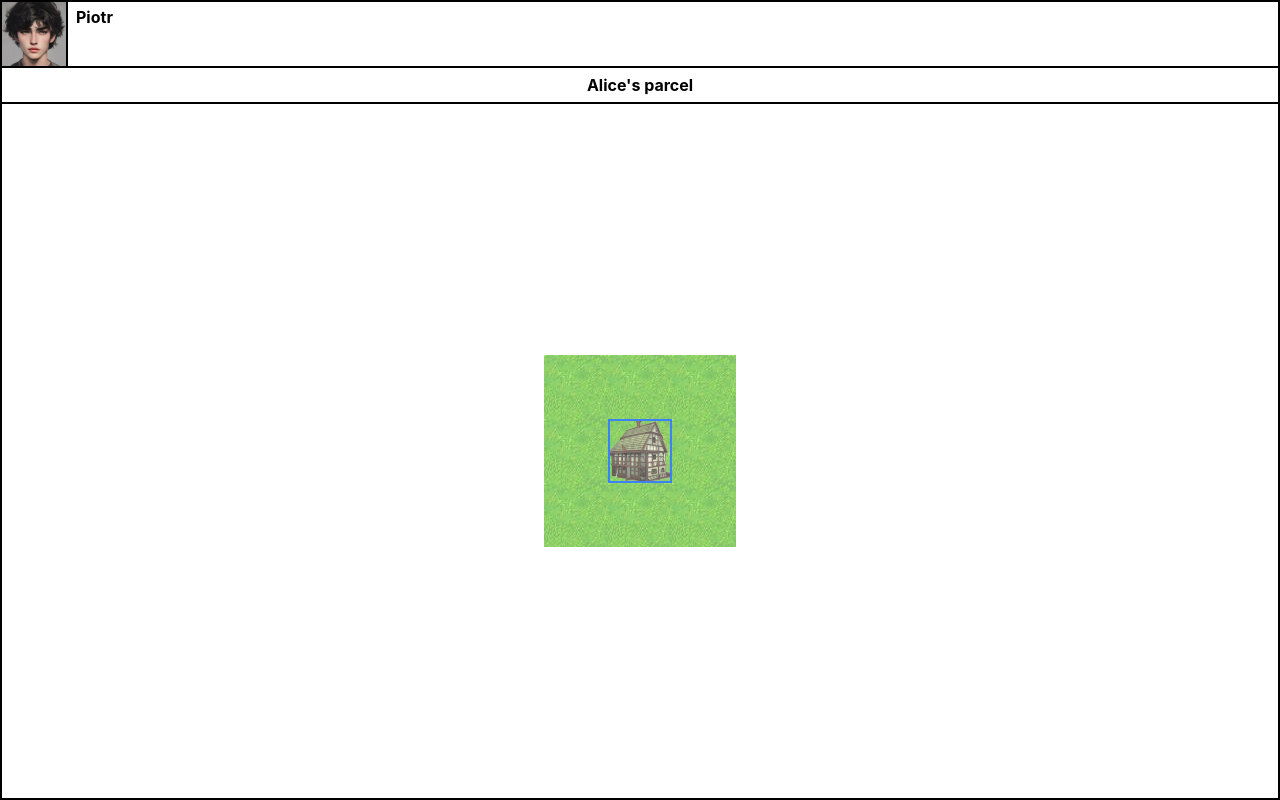
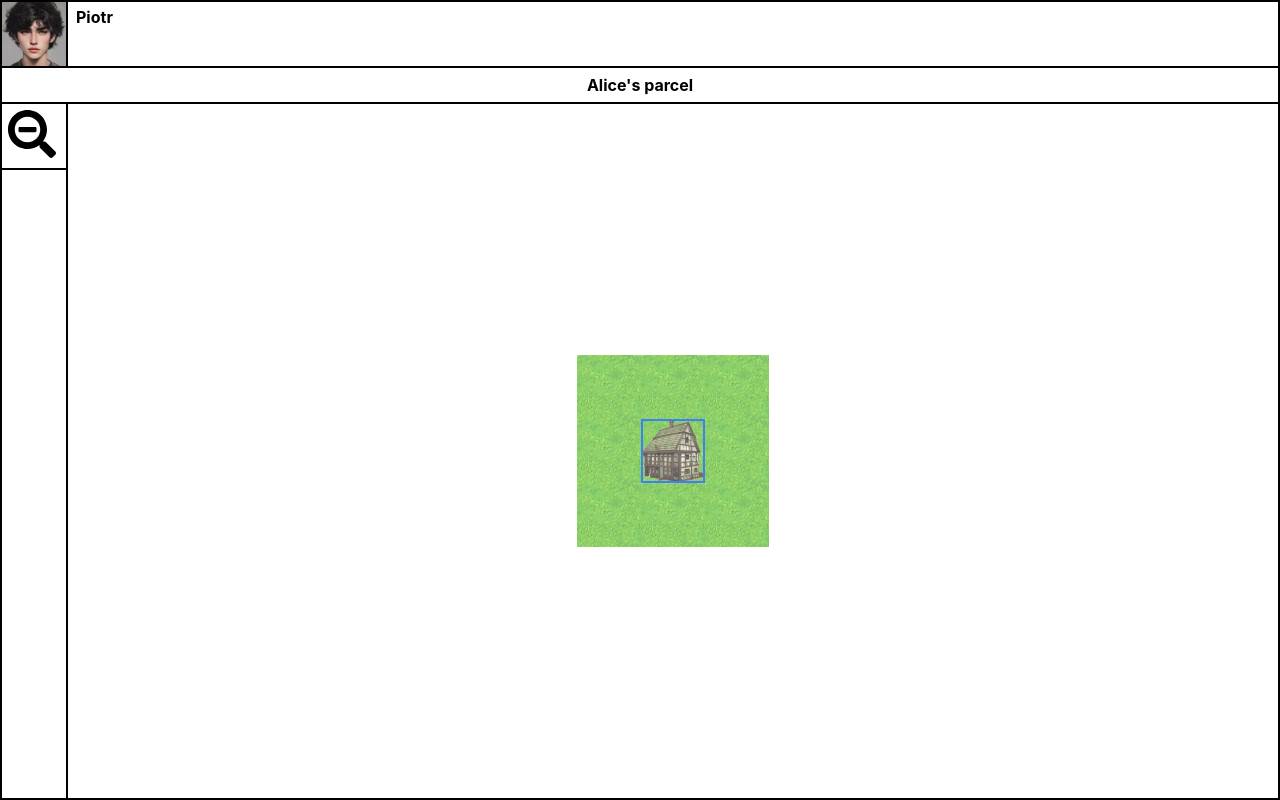
Before and after one commit to piotrwalkusz1/rpg-game, a React (Create React App) app: page / in a window 1280 px wide. Built offline with nearby package versions, Linux system fonts and the light colour scheme.

Commit message:
Add zooming out

```diff
--- a/package.json
+++ b/package.json
@@ -3,6 +3,9 @@
   "version": "0.1.0",
   "private": true,
   "dependencies": {
+    "@fortawesome/fontawesome-svg-core": "^1.2.36",
+    "@fortawesome/free-solid-svg-icons": "^5.15.4",
+    "@fortawesome/react-fontawesome": "^0.1.16",
     "@testing-library/jest-dom": "^5.16.1",
     "@testing-library/react": "^12.1.2",
     "@testing-library/user-event": "^13.5.0",
--- a/src/App.tsx
+++ b/src/App.tsx
@@ -7,47 +7,13 @@ import { MapFieldActionTrigger } from './action/model/MapFieldActionTrigger';
 import { getActionContextByActionTrigger } from './action/service/ActionService';
 import './App.css';
 import { CharacterProfileView } from './character/component/CharacterProfileView';
-import { Character } from './character/model/Character';
 import { CharacterPosition } from './character/model/CharacterPosition';
-import { Race } from './character/model/Race';
-import { GameState } from './game/model/GameState';
-import { Player } from './game/model/Player';
+import * as MockedGame from './game/mock/MockedGame';
 import { LocationView } from './map/component/LocationVIiew';
 import { MapField } from './map/model/MapField';
-import { MapFieldType } from './map/model/MapFieldType';
-import { MapLocation } from './map/model/MapLocation';
-import { TerrainObject } from './map/terrain-object/TerrainObject';
-import { TerrainObjectPlacementType } from './map/terrain-object/TerrainObjectPlacementType';
-import { TerrainObjectType } from './map/terrain-object/TerrainObjectType';
-
-const humanRace = new Race('HUMAN');
-const world = new MapLocation({ name: "Alice's parcel", width: 3, height: 3, fieldType: MapFieldType.GRASS });
-const character = new Character({
-  name: 'Piotr',
-  race: humanRace,
-  avatarUrl: 'images/character_001_avatar.png',
-  field: world.fields[1][1]
-});
-const character_002 = new Character({
-  name: 'Alice',
-  race: humanRace,
-  avatarUrl: 'images/character_002_avatar.png',
-  field: world.fields[1][1]
-});
-const player = new Player(character);
-const buildingType = new TerrainObjectType({
-  id: 'HOUSE',
-  imageUrl: 'images/house.png',
-  placements: [TerrainObjectPlacementType.OUTSIDE, TerrainObjectPlacementType.INSIDE],
-  defaultCharacterPlacement: TerrainObjectPlacementType.OUTSIDE
-});
-const building = new TerrainObject({ type: buildingType });
-building.guards.push(character_002);
-world.fields[1][1].terrainObject = building;
-
-const gameState = new GameState(player, world, [character]);
 
 function App() {
+  const [gameState, setGameState] = useState(MockedGame.gameState);
   useEffect(() => {
     i18next.addResourceBundle('en', 'translation', {
       'CHARACTER.RACE.HUMAN': 'Human',
@@ -66,7 +32,7 @@ function App() {
     () => setActionContext(undefined),
     (actionContext) => setActionContext(actionContext),
     (field) => {
-      character.position = new CharacterPosition({ field: field });
+      gameState.player.character.position = new CharacterPosition({ field: field });
       setActionContext(undefined);
     }
   );
@@ -79,9 +45,13 @@ function App() {
 
   return (
     <div className="border-2 border-black divide-y-[2px] divide-black h-full flex flex-col">
-      <CharacterProfileView character={character}></CharacterProfileView>
+      <CharacterProfileView character={gameState.player.character}></CharacterProfileView>
       <div className="grow overflow-hidden">
-        <LocationView location={world} player={player} onFieldClick={({ field }) => displayActionPanelForField(field)} />
+        <LocationView
+          gameState={gameState}
+          onGameStateChange={setGameState}
+          onFieldClick={({ field }) => displayActionPanelForField(field)}
+        />
       </div>
       {actionContext && <ActionPanel actionContext={actionContext} actionExecutionContext={actionExecutionContext}></ActionPanel>}
     </div>
--- a/src/character/model/Character.ts
+++ b/src/character/model/Character.ts
@@ -77,4 +77,8 @@ export class Character {
       this._position = this._position.withTerrainObjectPlacementType(defaultPlacementOnFieldWithBuildingType);
     }
   }
+
+  isOnField(field: MapField): boolean {
+    return this.field ? this.field.isOnField(field) : false;
+  }
 }
--- a/src/character/model/Race.ts
+++ b/src/character/model/Race.ts
@@ -1,5 +1,7 @@
 import { TranslatableRichText } from '../../common/model/TranslatableRichText';
 export class Race {
+  static readonly HUMAN = new Race('HUMAN');
+
   id: string;
 
   constructor(id: string) {
--- /dev/null
+++ b/src/game/mock/MockedGame.ts
@@ -0,0 +1,60 @@
+import { Character } from '../../character/model/Character';
+import { Race } from '../../character/model/Race';
+import { MapFieldType } from '../../map/model/MapFieldType';
+import { MapLocation } from '../../map/model/MapLocation';
+import { TerrainObject } from '../../map/terrain-object/TerrainObject';
+import { TerrainObjectPlacementType } from '../../map/terrain-object/TerrainObjectPlacementType';
+import { TerrainObjectType } from '../../map/terrain-object/TerrainObjectType';
+import { GameState } from '../model/GameState';
+import { Player } from '../model/Player';
+
+const createRegion = (): MapLocation => new MapLocation({ name: 'Region', width: 20, height: 20, fieldType: MapFieldType.GRASS });
+const createWorld = (): MapLocation => {
+  const world = new MapLocation({ name: 'World', width: 10, height: 10, fieldType: MapFieldType.GRASS });
+  world.fields.forEach((row) => row.forEach((field) => field.addSubLocation(createRegion())));
+  return world;
+};
+const world = createWorld();
+
+const locations = {
+  WORLD: world,
+  ALICE_PARCEL: new MapLocation({
+    name: "Alice's parcel",
+    width: 3,
+    height: 3,
+    fieldType: MapFieldType.GRASS,
+    parentField: world.fields[0][0].subLocations[0].fields[0][0]
+  })
+};
+
+const characters = {
+  PIOTR: new Character({
+    name: 'Piotr',
+    race: Race.HUMAN,
+    avatarUrl: 'images/character_001_avatar.png',
+    field: locations.ALICE_PARCEL.fields[1][1]
+  }),
+  ALICE: new Character({
+    name: 'Alice',
+    race: Race.HUMAN,
+    avatarUrl: 'images/character_002_avatar.png',
+    field: locations.ALICE_PARCEL.fields[1][1]
+  })
+};
+
+const buildingTypes = {
+  HOUSE: new TerrainObjectType({
+    id: 'HOUSE',
+    imageUrl: 'images/house.png',
+    placements: [TerrainObjectPlacementType.OUTSIDE, TerrainObjectPlacementType.INSIDE],
+    defaultCharacterPlacement: TerrainObjectPlacementType.OUTSIDE
+  })
+};
+
+const buildings = {
+  ALICE_HOUSE: new TerrainObject({ type: buildingTypes.HOUSE, field: locations.ALICE_PARCEL.fields[1][1], guards: [characters.ALICE] })
+};
+
+const player = new Player(characters.PIOTR);
+
+export const gameState = new GameState({ player: player, world: world, characters: [characters.PIOTR, characters.ALICE] });
--- a/src/game/model/GameState.ts
+++ b/src/game/model/GameState.ts
@@ -1,7 +1,17 @@
 import { Character } from '../../character/model/Character';
+import { MapLocation } from '../../map/model/MapLocation';
 import { Player } from './Player';
-import { MapLocation } from '../../map/model/MapLocation';
 
 export class GameState {
-  constructor(readonly player: Player, readonly world: MapLocation, readonly characters: Array<Character>) {}
+  readonly player: Player;
+  readonly world: MapLocation;
+  readonly characters: Array<Character>;
+  currentLocationView: MapLocation;
+
+  constructor({ player, world, characters }: { player: Player; world: MapLocation; characters: Array<Character> }) {
+    this.player = player;
+    this.world = world;
+    this.characters = characters;
+    this.currentLocationView = player.character.field?.location || world;
+  }
 }
--- a/src/game/model/Player.ts
+++ b/src/game/model/Player.ts
@@ -1,7 +1,7 @@
 import { Character } from '../../character/model/Character';
 
 export class Player {
-  character: Character;
+  readonly character: Character;
 
   constructor(character: Character) {
     this.character = character;
--- a/src/map/component/LocationVIiew.tsx
+++ b/src/map/component/LocationVIiew.tsx
@@ -1,33 +1,50 @@
+import { faSearchMinus } from '@fortawesome/free-solid-svg-icons';
+import { FontAwesomeIcon } from '@fortawesome/react-fontawesome';
 import { TranslatableRichTextView } from '../../common/component/TranslatableRichTextView';
-import { Player } from '../../game/model/Player';
+import { GameState } from '../../game/model/GameState';
 import { MapField } from '../model/MapField';
-import { MapLocation } from '../model/MapLocation';
 import { TerrainView } from './TerrainView';
 
 export const LocationView = ({
-  location,
-  player,
+  gameState,
+  onGameStateChange,
   onFieldClick
 }: {
-  location: MapLocation;
-  player: Player;
-  onFieldClick?: ({}: { field: MapField }) => void;
+  gameState: GameState;
+  onGameStateChange: (gameState: GameState) => void;
+  onFieldClick: ({}: { field: MapField }) => void;
 }) => {
+  const zoomOut = () => {
+    if (gameState.currentLocationView.parentField) {
+      onGameStateChange({ ...gameState, currentLocationView: gameState.currentLocationView.parentField.location });
+    }
+  };
+
   return (
     <div className="flex flex-col divide-y-[2px] divide-black h-full ">
       <div className="text-center font-bold py-[5px]">
-        <TranslatableRichTextView text={location.name} />
+        <TranslatableRichTextView text={gameState.currentLocationView.name} />
       </div>
-      <div className="grow overflow-auto flex">
-        <div className="grow"></div>
-        <div className="flex flex-col">
+      <div className="grow flex divide-x-[2px] divide-black overflow-hidden">
+        <div className="min-w-[64px] max-w-[64px] divide-y-[2px] divide-black">
+          <div onClick={zoomOut} className="h-[64px] relative text-[48px] cursor-pointer hover:text-blue-300">
+            <div className="absolute top-[-5px] left-[6px]">
+              <FontAwesomeIcon icon={faSearchMinus}></FontAwesomeIcon>
+            </div>
+          </div>
+          <div></div>
+        </div>
+        <div className="grow overflow-auto flex">
           <div className="grow"></div>
-          <div>
-            <TerrainView location={location} player={player} onFieldClick={onFieldClick} />
+          <div className="flex flex-col">
+            <div className="grow"></div>
+            <div>
+              <TerrainView gameState={gameState} onFieldClick={onFieldClick} />
+            </div>
+            <div className="grow"></div>
           </div>
           <div className="grow"></div>
         </div>
-        <div className="grow"></div>
       </div>
     </div>
   );
--- a/src/map/component/TerrainView.tsx
+++ b/src/map/component/TerrainView.tsx
@@ -1,19 +1,10 @@
-import { Player } from '../../game/model/Player';
+import { GameState } from '../../game/model/GameState';
 import { MapField } from '../model/MapField';
-import { MapLocation } from '../model/MapLocation';
 import { FieldView } from './FieldView';
 
-export const TerrainView = ({
-  location,
-  player,
-  onFieldClick
-}: {
-  location: MapLocation;
-  player: Player;
-  onFieldClick?: ({}: { field: MapField }) => void;
-}) => {
+export const TerrainView = ({ gameState, onFieldClick }: { gameState: GameState; onFieldClick?: ({}: { field: MapField }) => void }) => {
   const getFieldStyle = (field: MapField) => {
-    if (player.character.field === field) {
+    if (gameState.player.character.isOnField(field)) {
       return 'w-[64px] h-[64px] outline outline-[2px] outline-offset-[-2px] outline-blue-500 hover:outline-white';
     } else {
       return 'w-[64px] h-[64px] hover:outline outline-[2px] outline-offset-[-2px] outline-white';
@@ -22,7 +13,7 @@ export const TerrainView = ({
 
   return (
     <div>
-      {location.fields.map((row, rowIndex) => {
+      {gameState.currentLocationView.fields.map((row, rowIndex) => {
         return (
           <div key={rowIndex} className="flex flex-row">
             {row.map((field, fieldIndex) => {
--- a/src/map/terrain-object/TerrainObject.ts
+++ b/src/map/terrain-object/TerrainObject.ts
@@ -4,12 +4,13 @@ import { TerrainObjectType } from './TerrainObjectType';
 
 export class TerrainObject {
   readonly type: TerrainObjectType;
-  guards: Array<Character> = [];
+  guards: Array<Character>;
   private _field?: MapField;
 
-  constructor({ type, field }: { type: TerrainObjectType; field?: MapField }) {
+  constructor({ type, field, guards }: { type: TerrainObjectType; field?: MapField; guards?: Array<Character> }) {
+    this.type = type;
+    this.guards = guards || [];
     this.field = field;
-    this.type = type;
   }
 
   get imageUrl(): string {
```
Also changed, not shown: src/map/model/MapField.ts (+31 -12 lines), src/map/model/MapLocation.ts (+28 -5 lines), 1 other file (tests, documents, lock files or other folders).
